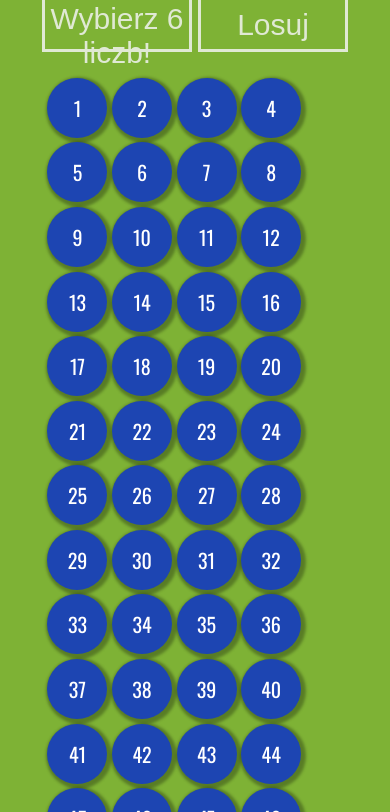
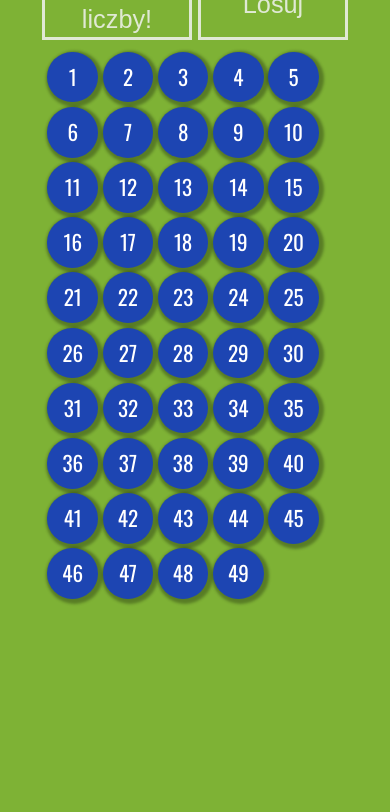
Before and after one commit to konradmlecz/lottery, a plain HTML site: page index.html in a window 390 px wide. Shown: the part 100-912 px from the top of the page. After the commit the page ends 844 px from the top, so only its background shows below. Drawn offline with nearby package versions, Linux system fonts and the light colour scheme.

Commit message:
02 media query

```diff
--- a/index.html
+++ b/index.html
@@ -13,10 +13,10 @@
 
 <body>
     <header>
-        <p>Zagraj w TOTKA!!!</p>
+        <p>LOTTO - Wybierz 6 liczb!</p>
     </header>
     <div class="buttons">
-        <button class="button" data-button="confirm">Wybierz 6 liczb!</button>
+        <button class="button" data-button="confirm">Potwierdź liczby!</button>
         <button class="button" data-button="draw">Losuj</button>
 
     </div>
--- a/style.css
+++ b/style.css
@@ -7,40 +7,37 @@
 
 body {
     font-family: 'Oswald', sans-serif;
-    font-size: 50px;
+    font-size: 7vh;
     display: flex;
     flex-direction: column;
     flex-wrap: nowrap;
     background-color: rgb(126, 178, 53);
     color: white;
-    height: 100vh;
+
 
 }
 
 header {
-    margin: 10px 0;
-    height: 55px;
     text-align: center;
 }
 
 .buttons {
     display: flex;
     width: 80%;
-    margin: 20px auto;
+    margin: 2% auto;
     justify-content: space-between;
 
 }
 
 .button {
     width: 48%;
-    font-size: 30px;
-    height: 55px;
-    margin: 2px auto;
+    font-size: 4vh;
+    margin: 0 auto;
     text-align: center;
     background-color: rgb(126, 178, 53);
     color: rgb(224, 233, 212);
     border: 3px solid rgb(224, 233, 212);
-    padding: 2px 2px;
+    padding: 1%;
     cursor: pointer;
 
 }
@@ -63,6 +60,7 @@ section {
     display: flex;
     flex-wrap: wrap;
 }
+
 
 .score {
     display: none;
@@ -90,7 +88,7 @@ section {
 .popup p {
     text-align: center;
     color: white;
-    font-size: 40px;
+    font-size: 4.5vh;
     text-transform: uppercase;
 }
 
@@ -101,7 +99,7 @@ section {
     left: 100%;
     top: 0;
     transform: translate(-50%, -50%);
-    font-size: 40px;
+    font-size: 5vh;
     text-shadow: 2px 2px rgba(0, 0, 0, 0.4);
     cursor: pointer;
 }
@@ -111,11 +109,11 @@ section {
 
     margin-left: 1.5%;
     margin-bottom: 1.5%;
-    width: 60px;
-    height: 60px;
+    width: 8vh;
+    height: 8vh;
     text-align: center;
-    line-height: 60px;
-    font-size: 20px;
+    line-height: 8vh;
+    font-size: 3vh;
     background-color: rgb(29, 69, 178);
     border-radius: 50%;
     color: white;
@@ -140,3 +138,48 @@ section {
 .blur {
     filter: blur(3px);
 }
+
+
+@media screen and (max-width:800px) and (orientation: portrait){
+    body{
+        font-size: 6vh;
+    }
+
+.button {
+    font-size: 3.5vh;
+
+
+}
+.ball {
+    font-size: 3vh;
+    width: 6.5vh;
+    height: 6.5vh;
+    line-height: 6.5vh;
+
+}
+
+
+
+
+}
+@media screen and (max-width:500px) and (orientation: portrait){
+    body{
+        font-size: 5vh;
+    }
+
+.button {
+    font-size: 3vh;
+
+
+}
+.ball {
+    font-size: 2.5vh;
+    width: 6vh;
+    height: 6vh;
+    line-height: 6vh;
+
+}
+
+
+
+}
```
